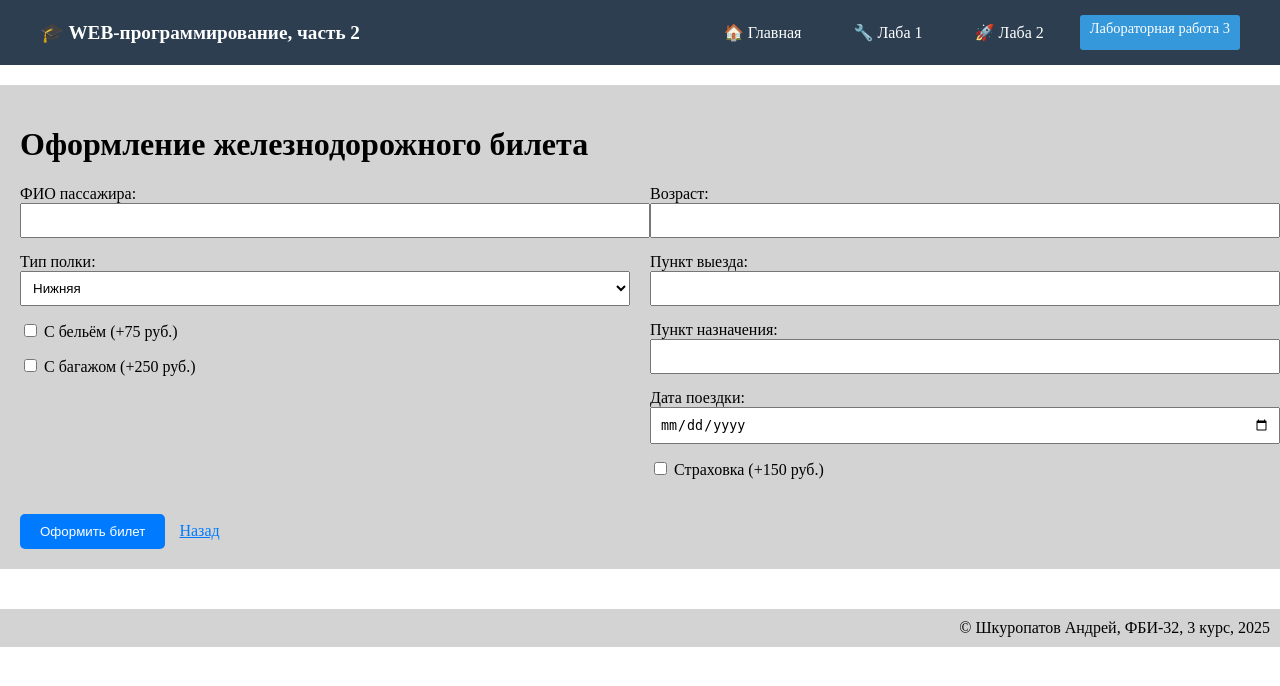
After one commit to andrey22462246/web-back-labs, a Flask app: page /lab3/ticket in a window 1280 px wide. The commit adds this page. Shown: the top 686 px of the page. Run offline with Flask 3, Linux system fonts and the light colour scheme.

Commit message:
Железнодорожный билет

```diff
--- a/lab3.py
+++ b/lab3.py
@@ -95,3 +95,69 @@ def settings():
     font_family = request.cookies.get('font_family')
 
     return render_template('lab3/settings.html', color=color, bg_color=bg_color, font_size=font_size, font_family=font_family)
+
+@lab3.route('/lab3/ticket')
+def ticket():
+    return render_template('lab3/ticket_form.html')
+
+@lab3.route('/lab3/ticket_result')
+def ticket_result():
+
+    fio = request.args.get('fio')
+    shelf = request.args.get('shelf')
+    bedding = request.args.get('bedding') == 'on'
+    luggage = request.args.get('luggage') == 'on'
+    age = request.args.get('age')
+    departure = request.args.get('departure')
+    destination = request.args.get('destination')
+    date = request.args.get('date')
+    insurance = request.args.get('insurance') == 'on'
+
+
+    errors = []
+
+    if not fio:
+        errors.append("ФИО пассажира обязательно")
+    if not shelf:
+        errors.append("Выберите тип полки")
+    if not age:
+        errors.append("Возраст обязателен")
+    elif not age.isdigit() or not (1 <= int(age) <= 120):
+        errors.append("Возраст должен быть от 1 до 120 лет")
+    if not departure:
+        errors.append("Пункт выезда обязателен")
+    if not destination:
+        errors.append("Пункт назначения обязателен")
+    if not date:
+        errors.append("Дата поездки обязательна")
+
+    if errors:
+
+        return render_template('lab3/ticket_form.html',
+                             errors=errors,
+                             fio=fio, shelf=shelf, bedding=bedding, luggage=luggage,
+                             age=age, departure=departure, destination=destination,
+                             date=date, insurance=insurance)
+
+
+    age_int = int(age)
+    is_child = age_int < 18
+
+    base_price = 700 if is_child else 1000
+
+    shelf_price = 0
+    if shelf in ['lower', 'lower_side']:
+        shelf_price = 100
+
+    bedding_price = 75 if bedding else 0
+    luggage_price = 250 if luggage else 0
+    insurance_price = 150 if insurance else 0
+
+    total_price = base_price + shelf_price + bedding_price + luggage_price + insurance_price
+
+    return render_template('lab3/ticket_result.html',
+                         fio=fio, shelf=shelf, bedding=bedding, luggage=luggage,
+                         age=age, departure=departure, destination=destination,
+                         date=date, insurance=insurance, is_child=is_child,
+                         base_price=base_price, shelf_price=shelf_price,
+                         total_price=total_price)
--- a/templates/lab3/lab3.html
+++ b/templates/lab3/lab3.html
@@ -16,6 +16,7 @@
         <li><a href="/lab3/del_cookie">Очистить куки</a></li>
         <li><a href="/lab3/form1">Форма</a></li>
         <li><a href="/lab3/order">Заказ</a></li>
+        <li><a href="/lab3/ticket">Железнодорожный билет</a></li>
         <li><a href="/lab3/settings">Настройки</a></li>
     </ol>
 {% endblock %}
--- /dev/null
+++ b/templates/lab3/ticket_form.html
@@ -0,0 +1,89 @@
+{% extends "base.html" %}
+
+{% block lab %}Лабораторная работа 3{% endblock %}
+
+{% block main %}
+    <h1>Оформление железнодорожного билета</h1>
+
+    {% if errors %}
+        <div style="color: red; background-color: #ffe6e6; padding: 15px; border-radius: 5px; margin-bottom: 20px;">
+            <strong>Ошибки в форме:</strong>
+            <ul>
+                {% for error in errors %}
+                    <li>{{ error }}</li>
+                {% endfor %}
+            </ul>
+        </div>
+    {% endif %}
+
+    <form action="/lab3/ticket_result">
+        <div style="display: grid; grid-template-columns: 1fr 1fr; gap: 20px;">
+            <div>
+                <div style="margin-bottom: 15px;">
+                    <label>ФИО пассажира:</label><br>
+                    <input type="text" name="fio" value="{{ fio or '' }}" style="width: 100%; padding: 8px;">
+                </div>
+
+                <div style="margin-bottom: 15px;">
+                    <label>Тип полки:</label><br>
+                    <select name="shelf" style="width: 100%; padding: 8px;">
+                        <option value="lower" {% if shelf == 'lower' %}selected{% endif %}>Нижняя</option>
+                        <option value="upper" {% if shelf == 'upper' %}selected{% endif %}>Верхняя</option>
+                        <option value="lower_side" {% if shelf == 'lower_side' %}selected{% endif %}>Нижняя боковая</option>
+                        <option value="upper_side" {% if shelf == 'upper_side' %}selected{% endif %}>Верхняя боковая</option>
+                    </select>
+                </div>
+
+                <div style="margin-bottom: 15px;">
+                    <label>
+                        <input type="checkbox" name="bedding" {% if bedding %}checked{% endif %}>
+                        С бельём (+75 руб.)
+                    </label>
+                </div>
+
+                <div style="margin-bottom: 15px;">
+                    <label>
+                        <input type="checkbox" name="luggage" {% if luggage %}checked{% endif %}>
+                        С багажом (+250 руб.)
+                    </label>
+                </div>
+            </div>
+
+            <div>
+                <div style="margin-bottom: 15px;">
+                    <label>Возраст:</label><br>
+                    <input type="number" name="age" value="{{ age or '' }}" min="1" max="120" style="width: 100%; padding: 8px;">
+                </div>
+
+                <div style="margin-bottom: 15px;">
+                    <label>Пункт выезда:</label><br>
+                    <input type="text" name="departure" value="{{ departure or '' }}" style="width: 100%; padding: 8px;">
+                </div>
+
+                <div style="margin-bottom: 15px;">
+                    <label>Пункт назначения:</label><br>
+                    <input type="text" name="destination" value="{{ destination or '' }}" style="width: 100%; padding: 8px;">
+                </div>
+
+                <div style="margin-bottom: 15px;">
+                    <label>Дата поездки:</label><br>
+                    <input type="date" name="date" value="{{ date or '' }}" style="width: 100%; padding: 8px;">
+                </div>
+
+                <div style="margin-bottom: 15px;">
+                    <label>
+                        <input type="checkbox" name="insurance" {% if insurance %}checked{% endif %}>
+                        Страховка (+150 руб.)
+                    </label>
+                </div>
+            </div>
+        </div>
+
+        <div style="margin-top: 20px;">
+            <button type="submit" style="padding: 10px 20px; background-color: #007bff; color: white; border: none; border-radius: 5px; cursor: pointer;">
+                Оформить билет
+            </button>
+            <a href="/lab3" style="margin-left: 10px; color: #007bff;">Назад</a>
+        </div>
+    </form>
+{% endblock %}
```
Also changed, not shown: templates/lab3/ticket_result.html (added, +69 -0 lines).
